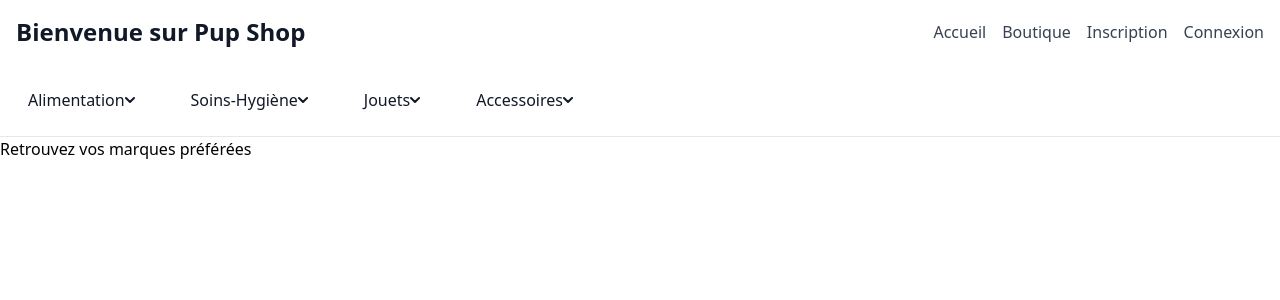
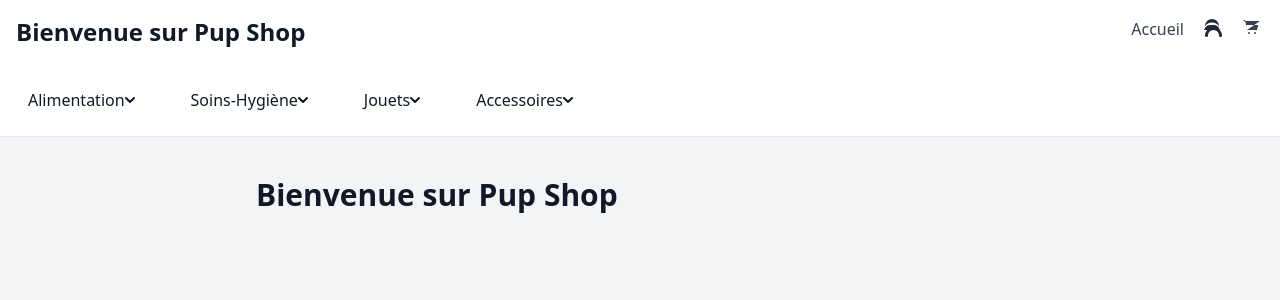
Before and after one commit to maily-vannobel/boutique-en-ligne, a PHP site: page / in a window 1280 px wide. Shown: the top 300 px of the page. Run offline with PHP 8.4, Linux system fonts and the light colour scheme; data comes from the database, SQL or seed files in the repository.

Commit message:
modif header + footer

```diff
--- a/includes/header.php
+++ b/includes/header.php
@@ -10,6 +10,7 @@ $allCategories = $categories->getAllCategories();
 $subcategories = new Subcategories();
 
 $isAdmin = isset($_SESSION['role_id']) && $_SESSION['role_id'] == 1; // Assurez-vous que role_id est 1 pour l'admin
+$isLoggedIn = isset($_SESSION['user_id']);
 ?>
 
 <!DOCTYPE html>
@@ -18,7 +19,6 @@ $isAdmin = isset($_SESSION['role_id']) && $_SESSION['role_id'] == 1; // Assurez-
     <meta charset="UTF-8">
     <meta name="viewport" content="width=device-width, initial-scale=1.0">
     <title>Pup Shop</title>
-    <link rel="stylesheet" href="https://cdnjs.cloudflare.com/ajax/libs/font-awesome/6.0.0-beta3/css/all.min.css" integrity="sha384-k6RqeWeci5ZR/Lv4MR0sA0FfDOMtwlFFYdEYME4SVRJj4VVN6G1tRVGbX9K8U03K" crossorigin="anonymous">
     <link href="https://cdnjs.cloudflare.com/ajax/libs/tailwindcss/2.2.19/tailwind.min.css" rel="stylesheet">
 </head>
 <body>
@@ -34,12 +34,27 @@ $isAdmin = isset($_SESSION['role_id']) && $_SESSION['role_id'] == 1; // Assurez-
         </div>
         <nav id="navbar" class="hidden md:flex space-x-4">
             <a href="/index.php" class="text-gray-700 dark:text-gray-300 hover:text-yellow-500 dark:hover:text-yellow-500">Accueil</a>
-            <a href="/pages/products.php" class="text-gray-700 dark:text-gray-300 hover:text-yellow-500 dark:hover:text-yellow-500">Boutique</a>
-            <?php if (isset($_SESSION['user_id'])): ?>
-                <a href="/pages/profile.php" class="text-gray-700 dark:text-gray-300 hover:text-yellow-500 dark:hover:text-yellow-500">Profil</a>
-                <a href="/pages/logout.php" class="text-gray-700 dark:text-gray-300 hover:text-yellow-500 dark:hover:text-yellow-500">Déconnexion</a>
-                <a href="/pages/cart.php" class="text-gray-700 dark:text-gray-300 hover:text-yellow-500 dark:hover:text-yellow-500"><i class="fa-solid fa-cart-shopping"></i></a>
-                <?php if ($isAdmin): ?>
+            <div class="relative">
+                <button id="profileIcon" data-dropdown-toggle="profileMenu" class="text-gray-800 dark:text-white hover:text-yellow-500 dark:hover:text-yellow-500 focus:outline-none" type="button">
+                    <!-- SVG pour l'icône de profil -->
+                    <svg xmlns="http://www.w3.org/2000/svg" viewBox="0 0 24 24" fill="currentColor" class="w-6 h-6">
+                        <path fill-rule="evenodd" d="M12 2a7 7 0 00-7 7v.605a8.006 8.006 0 0114 0V9a7 7 0 00-7-7zM4.21 12.947a8.037 8.037 0 01.268-.85C5.254 9.69 7.329 8 10 8h4c2.67 0 4.746 1.69 5.522 4.098.087.284.166.57.236.85C21.09 14.588 22 16.393 22 18.5a1.5 1.5 0 01-3 0 5.5 5.5 0 00-11 0 1.5 1.5 0 01-3 0c0-2.107.91-3.912 2.21-5.553z" clip-rule="evenodd" />
+                    </svg>
+                </button>
+                <div id="profileMenu" class="dropdown hidden absolute right-0 mt-2 w-48 bg-white border border-gray-200 rounded-md shadow-lg dark:border-gray-700 dark:bg-gray-700">
+                    <a href="<?= $isLoggedIn ? '/pages/profile.php' : '/pages/loginRegister.php' ?>" class="block px-4 py-2 text-gray-800 dark:text-white hover:bg-gray-200 dark:hover:bg-gray-600">Profil</a>
+                    <?php if ($isLoggedIn): ?>
+                        <a href="/api/logout.php" class="block px-4 py-2 text-gray-800 dark:text-white hover:bg-gray-200 dark:hover:bg-gray-600">Déconnexion</a>
+                    <?php endif; ?>
+                </div>
+            </div>
+            <a href="/pages/cart.php" class="text-gray-700 dark:text-gray-300 hover:text-yellow-500 dark:hover:text-yellow-500">
+                <!-- SVG pour l'icône du panier -->
+                <svg xmlns="http://www.w3.org/2000/svg" viewBox="0 0 24 24" fill="currentColor" class="w-6 h-6">
+                    <path d="M3 3h2l.4 2M7 13h10l1.25-5H6.25L7 13zM7 13L5.3 4H20M16 16a1 1 0 11-2 0 1 1 0 012 0zM10 16a1 1 0 11-2 0 1 1 0 012 0z" />
+                </svg>
+            </a>
+            <?php if ($isLoggedIn && $isAdmin): ?>
                 <div class="relative">
                     <button id="adminMenuButton" class="text-gray-700 dark:text-gray-300 hover:text-yellow-500 dark:hover:text-yellow-500 px-3 py-2 rounded-md text-sm font-medium">Admin</button>
                     <div id="adminMenu" class="hidden absolute right-0 mt-2 w-48 bg-white border border-gray-200 rounded-md shadow-lg dark:border-gray-700 dark:bg-gray-700">
@@ -49,10 +64,6 @@ $isAdmin = isset($_SESSION['role_id']) && $_SESSION['role_id'] == 1; // Assurez-
                     </div>
                 </div>
             <?php endif; ?>
-            <?php else: ?>
-                <a href="/pages/register.php" class="text-gray-700 dark:text-gray-300 hover:text-yellow-500 dark:hover:text-yellow-500">Inscription</a>
-                <a href="/pages/login.php" class="text-gray-700 dark:text-gray-300 hover:text-yellow-500 dark:hover:text-yellow-500">Connexion</a>
-            <?php endif; ?>
         </nav>
     </div>
 </header>
@@ -61,6 +72,7 @@ $isAdmin = isset($_SESSION['role_id']) && $_SESSION['role_id'] == 1; // Assurez-
     <div class="max-w-screen-xl mx-auto p-4 flex justify-between items-center">
         <div id="mega-menu" class="w-full md:flex md:justify-between">
             <ul class="flex flex-col md:flex-row md:space-x-8 space-y-4 md:space-y-0">
+                <?php if (!empty($allCategories)): ?>
                     <?php foreach ($allCategories as $category): ?>
                         <li class="relative group">
                             <button id="mega-menu-dropdown-button-<?= $category['category_id'] ?>" data-dropdown-toggle="mega-menu-dropdown-<?= $category['category_id'] ?>" class="flex items-center justify-between w-full py-2 px-3 font-medium text-gray-900 dark:text-white border-b border-gray-100 md:border-0 hover:bg-gray-50 md:hover:bg-transparent dark:hover:bg-gray-700 md:hover:text-yellow-500 md:dark:hover:text-yellow-500">
@@ -69,11 +81,11 @@ $isAdmin = isset($_SESSION['role_id']) && $_SESSION['role_id'] == 1; // Assurez-
                                     <path stroke="currentColor" stroke-linecap="round" stroke-linejoin="round" stroke-width="2" d="m1 1 4 4 4-4"/>
                                 </svg>
                             </button>
-                        <div id="mega-menu-dropdown-<?= $category['category_id'] ?>" class="dropdown hidden absolute z-10 w-auto grid grid-cols-1 md:grid-cols-2 lg:grid-cols-3 text-sm bg-white border border-gray-100 rounded-lg shadow-md dark:border-gray-700 dark:bg-gray-700 group-hover:block">
+                            <div id="mega-menu-dropdown-<?= $category['category_id'] ?>" class="dropdown hidden absolute z-10 w-auto grid grid-cols-1 md:grid-cols-2 lg:grid-cols-3 text-sm bg-white border border-gray-100 rounded-lg shadow-md dark:border-gray-700 dark:bg-gray-700">
                                 <div class="p-4 pb-0 text-gray-900 dark:text-white">
                                     <ul class="space-y-4" aria-labelledby="mega-menu-dropdown-button-<?= $category['category_id'] ?>">
                                         <li>
-                                        <a href="/pages/products.php?cat_id=<?= $category['category_id'] ?>" class="text-gray-500 dark:text-gray-400 hover:text-yellow-500 dark:hover:text-yellow-500">
+                                            <a href="/pages/products.php?category_id=<?= $category['category_id'] ?>" class="text-gray-500 dark:text-gray-400 hover:text-yellow-500 dark:hover:text-yellow-500">
                                                 Tout voir
                                             </a>
                                         </li>
@@ -91,6 +103,9 @@ $isAdmin = isset($_SESSION['role_id']) && $_SESSION['role_id'] == 1; // Assurez-
                             </div>
                         </li>
                     <?php endforeach; ?>
+                <?php else: ?>
+                    <li>Aucune catégorie disponible</li>
+                <?php endif; ?>
             </ul>
         </div>
     </div>
@@ -99,21 +114,26 @@ $isAdmin = isset($_SESSION['role_id']) && $_SESSION['role_id'] == 1; // Assurez-
 <div id="mobile-menu" class="hidden md:hidden bg-white dark:bg-gray-900">
     <nav class="space-y-4 p-4">
         <a href="/index.php" class="block text-gray-700 dark:text-gray-300 hover:text-yellow-500 dark:hover:text-yellow-500">Accueil</a>
-        <a href="/pages/products.php" class="block text-gray-700 dark:text-gray-300 hover:text-yellow-500 dark:hover:text-yellow-500">Boutique</a>
-        <?php if (isset($_SESSION['user_id'])): ?>
-            <a href="/pages/profile.php" class="block text-gray-700 dark:text-gray-300 hover:text-yellow-500 dark:hover:text-yellow-500">Profil</a>
-            <a href="/pages/logout.php" class="block text-gray-700 dark:text-gray-300 hover:text-yellow-500 dark:hover:text-yellow-500">Déconnexion</a>
-            <a href="/pages/cart.php" class="block text-gray-700 dark:text-gray-300 hover:text-yellow-500 dark:hover:text-yellow-500"><i class="fa-solid fa-cart-shopping"></i></a>
+        <a href="<?= $isLoggedIn ? '/pages/profile.php' : '/pages/loginRegister.php' ?>" class="block text-gray-700 dark:text-gray-300 hover:text-yellow-500 dark:hover:text-yellow-500">
+            <svg xmlns="http://www.w3.org/2000/svg" viewBox="0 0 24 24" fill="currentColor" class="w-6 h-6">
+                <path fill-rule="evenodd" d="M12 2a7 7 0 00-7 7v.605a8.006 8.006 0 0114 0V9a7 7 0 00-7-7zM4.21 12.947a8.037 8.037 0 01.268-.85C5.254 9.69 7.329 8 10 8h4c2.67 0 4.746 1.69 5.522 4.098.087.284.166.57.236.85C21.09 14.588 22 16.393 22 18.5a1.5 1.5 0 01-3 0 5.5 5.5 0 00-11 0 1.5 1.5 0 01-3 0c0-2.107.91-3.912 2.21-5.553z" clip-rule="evenodd" />
+            </svg>
+        </a>
+        <a href="/pages/cart.php" class="block text-gray-700 dark:text-gray-300 hover:text-yellow-500 dark:hover:text-yellow-500">
+            <svg xmlns="http://www.w3.org/2000/svg" viewBox="0 0 24 24" fill="currentColor" class="w-6 h-6">
+                <path d="M3 3h2l.4 2M7 13h10l1.25-5H6.25L7 13zM7 13L5.3 4H20M16 16a1 1 0 11-2 0 1 1 0 012 0zM10 16a1 1 0 11-2 0 1 1 0 012 0z" />
+            </svg>
+        </a>
+        <?php if ($isLoggedIn): ?>
             <?php if ($isAdmin): ?>
                 <a href="/pages/addProductForm.php" class="block text-gray-700 dark:text-gray-300 hover:text-yellow-500 dark:hover:text-yellow-500">Ajouter un produit</a>
                 <a href="/pages/productManager.php" class="block text-gray-700 dark:text-gray-300 hover:text-yellow-500 dark:hover:text-yellow-500">Gérer les produits</a>
                 <a href="/pages/userManager.php" class="block text-gray-700 dark:text-gray-300 hover:text-yellow-500 dark:hover:text-yellow-500">Gérer les utilisateurs</a>
             <?php endif; ?>
-        <?php else: ?>
-            <a href="/pages/register.php" class="block text-gray-700 dark:text-gray-300 hover:text-yellow-500 dark:hover:text-yellow-500">Inscription</a>
-            <a href="/pages/login.php" class="block text-gray-700 dark:text-gray-300 hover:text-yellow-500 dark:hover:text-yellow-500">Connexion</a>
         <?php endif; ?>
     </nav>
 </div>
 
 <script src="/javascript/menu.js"></script>
+</body>
+</html>
--- a/index.php
+++ b/index.php
@@ -1,17 +1,18 @@
 <?php
-require_once './includes/header.php';
+require_once 'includes/header.php';
 ?>
 
 <!DOCTYPE html>
 <html lang="fr">
 <head>
     <meta charset="UTF-8">
-    <title>Accueil</title>
+    <meta name="viewport" content="width=device-width, initial-scale=1.0">
+    <title>Pup Shop</title>
     <link href="https://cdnjs.cloudflare.com/ajax/libs/tailwindcss/2.2.19/tailwind.min.css" rel="stylesheet">
 </head>
-<body>
-    <main>
-        <h2>Retrouvez vos marques préférées</h2>
+<body class="bg-gray-100">
+    <main class="max-w-3xl mx-auto mt-10">
+        <h1 class="text-3xl font-bold text-gray-900">Bienvenue sur Pup Shop</h1>
     </main>
 </body>
 </html>
```
Also changed, not shown: api/logout.php (added, +20 -0 lines), includes/footer.php (added, +12 -0 lines), javascript/menu.js (+48 -20 lines). Lines whose indentation alone changed are shown as unchanged.
